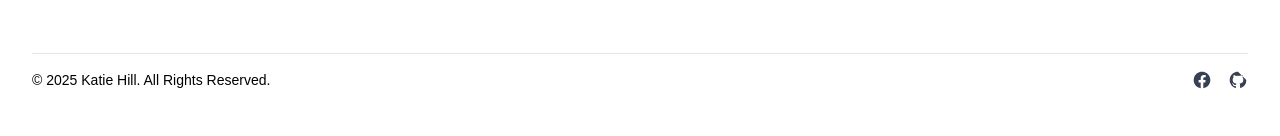
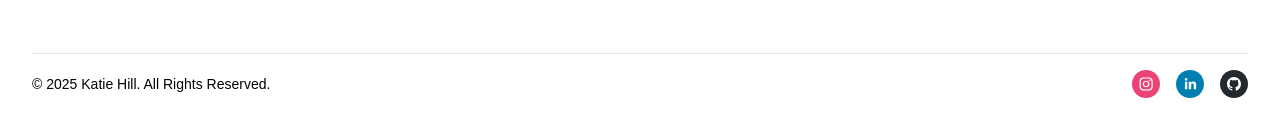
Before and after one commit to KatieHill-Fr-Gr/portfolio-frontend, a React (Vite) app: page / in a window 1280 px wide. Shown: the part 1194-1330 px from the top of the page. Built offline with nearby package versions, Linux system fonts and the light colour scheme; no server answers; a web font is replaced by a local one.

Commit message:
Social icons added to footer

```diff
--- a/package.json
+++ b/package.json
@@ -19,6 +19,7 @@
     "react-dom": "^19.1.1",
     "react-icons": "^5.5.0",
     "react-router-dom": "^7.9.4",
+    "react-social-icons": "^6.25.0",
     "tailwindcss": "^4.1.16"
   },
   "devDependencies": {
--- a/src/components/FooterBar/FooterBar.jsx
+++ b/src/components/FooterBar/FooterBar.jsx
@@ -1,4 +1,5 @@
 import './FooterBar.css'
+import { SocialIcon } from 'react-social-icons'
 
 const LINKS = [
   {
@@ -24,7 +25,7 @@ export default function FooterWithTailwind() {
         <div className="grid grid-cols-1 md:grid-cols-2 gap-8">
           {/* Logo / Title */}
           <h5 className="text-2xl font-bold mb-6 text-gray-900">
-           Get in touch
+            Get in touch
           </h5>
 
           {/* Links */}
@@ -51,44 +52,23 @@ export default function FooterWithTailwind() {
         <div className="mt-12 flex flex-col md:flex-row items-center justify-between border-t border-gray-200 pt-4">
           <p className="text-black-700 text-sm mb-4 md:mb-0 text-center md:text-left">
             &copy; {currentYear}{" "}
-             Katie Hill. All Rights Reserved.
+            Katie Hill. All Rights Reserved.
           </p>
 
           {/* Social icons */}
           <div className="flex gap-4 text-gray-700">
-            <a href="#" className="hover:text-gray-900 transition-colors">
-              {/* Facebook icon */}
-              <svg className="h-5 w-5" fill="currentColor" viewBox="0 0 24 24">
-                <path
-                  fillRule="evenodd"
-                  clipRule="evenodd"
-                  d="M22 12c0-5.523-4.477-10-10-10S2 6.477 2 12c0 4.991 3.657 9.128 8.438 9.878v-6.987h-2.54V12h2.54V9.797c0-2.506 1.492-3.89 3.777-3.89 1.094 0 2.238.195 2.238.195v2.46h-1.26c-1.243 0-1.63.771-1.63 1.562V12h2.773l-.443 2.89h-2.33v6.988C18.343 21.128 22 16.991 22 12z"
-                />
-              </svg>
-            </a>
-            <a href="#" className="hover:text-gray-900 transition-colors">
-              {/* Instagram icon */}
-              <svg className="h-5 w-5" fill="currentColor" viewBox="0 0 24 24">
-                <path
-                  fillRule="evenodd"
-                  clipRule="evenodd"
-                  d="M12 2C6.477 2 2 6.484 2 12.017c0 4.425 2.865 8.18 6.839 9.504.5.092.682-.217.682-.483 0-.237-.008-.868-.013-1.703-2.782.605-3.369-1.343-3.369-1.343-.454-1.158-1.11-1.466-1.11-1.466-.908-.62.069-.608.069-.608 1.003.07 1.531 1.032 1.531 1.032.892 1.53 2.341 1.088 2.91.832.092-.647.35-1.088.636-1.338-2.22-.253-4.555-1.113-4.555-4.951 0-1.093.39-1.988 1.029-2.688-.103-.253-.446-1.272.098-2.65 0 0 .84-.27 2.75 1.026A9.564 9.564 0 0112 6.844c.85.004 1.705.115 2.504.337 1.909-1.296 2.747-1.027 2.747-1.027.546 1.379.202 2.398.1 2.651.64.7 1.028 1.595 1.028 2.688 0 3.848-2.339 4.695-4.566 4.943.359.309.678.92.678 1.855 0 1.338-.012 2.419-.012 2.747 0 .268.18.58.688.482A10.019 10.019 0 0022 12.017z"
-                />
-              </svg>
-            </a>
-            {/* Add more social icons as needed */}
+            <div className="w-[28px] h-[28px]">
+              <SocialIcon url="https://www.instagram.com/katiefrgr" style={{ height: '100%', width: '100%' }} />
+            </div>
+            <div className="w-[28px] h-[28px]">
+              <SocialIcon url="https://www.linkedin.com/in/katie-hill-fullstack/" style={{ height: '100%', width: '100%' }} />
+            </div>
+            <div className="w-[28px] h-[28px]">
+              <SocialIcon url="https://github.com/KatieHill-Fr-Gr" style={{ height: '100%', width: '100%' }} />
+            </div>
           </div>
         </div>
       </div>
     </footer>
   )
 }
-
-
-// export default function FooterBar(){
-//   return (
-//     <div className="footer-bar">
-//       <p>&copy; Katie Hill {new Date().getFullYear()}</p>
-//     </div>
-//   )
-// }
```
Also changed, not shown: 1 other file (tests, documents, lock files or other folders).
